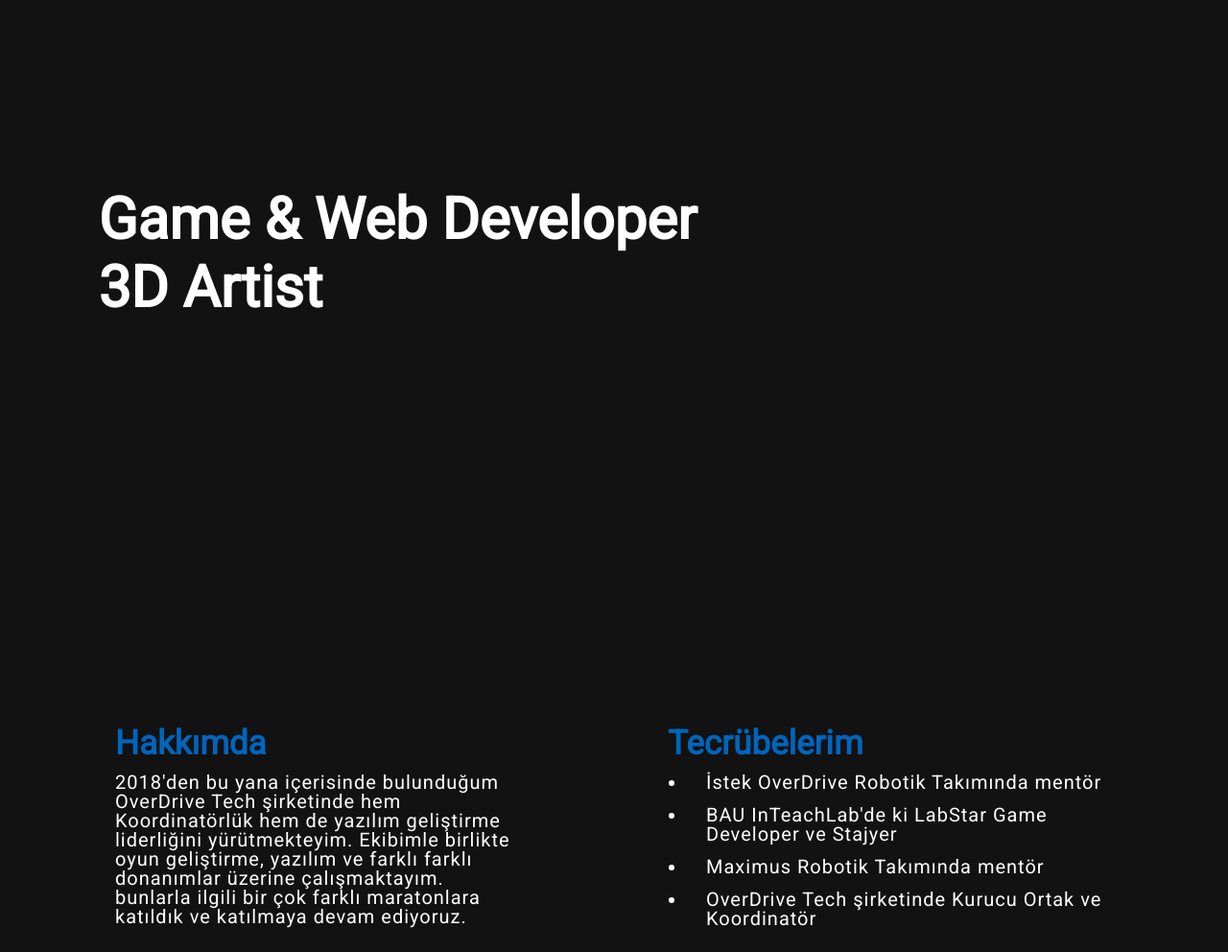
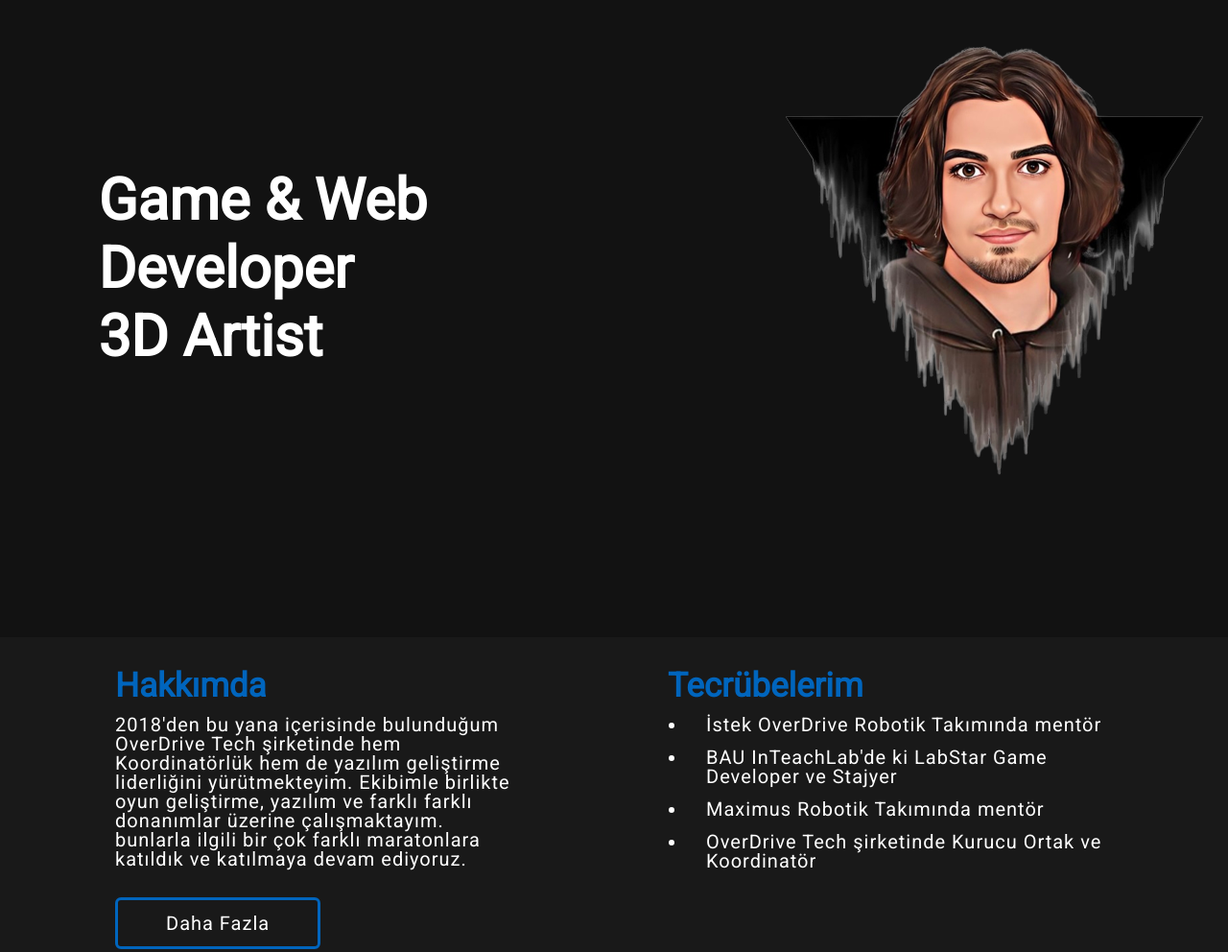
Before and after one commit to MertAtesTopuz/Portfolyo-Sitesi, a plain HTML site: page pf/index.html in a window 1280 px wide. Shown: the part 136-1128 px from the top of the page at 96% size. Drawn offline with nearby package versions, Linux system fonts and the light colour scheme; files whose address does not match are found by name.

Commit message:
Commit
Second Commit

```diff
--- a/pf/index.html
+++ b/pf/index.html
@@ -41,11 +41,14 @@
         <h1>Coordinator at <a href="#"><span class="over">Over</span><span class="drive">Drive</span></a></h1>
         <h1>Mentor at <a href="#" class="maximus">Maximus</a></h1>-->
 
-        <h1>Game & Web Developer <br> 3D Artist</h1>
+        <div class="contenth1">
+            <h1>Game & Web Developer <br> 3D Artist</h1>
+        </div>
+        <div class="PfImage"><img src="./img/Pf.png" alt="PF"></div>
     </div>
 
     <!--about kısmı-->
-    <div id="about">
+    <div id="about1">
         <div class="container">
             <div class="row">
                 <div class="about-col-1">
--- a/pf/style.css
+++ b/pf/style.css
@@ -182,6 +182,7 @@ nav ul li a:hover::after {
     height: 100vh;
     width: 100%;
     /* bunu daha sonra resim yap */
+    /* background-image: url('./img/Background.jpeg'); */
     background-color: #121212;
     background-size: cover;
     background-position: center;
@@ -216,12 +217,26 @@ a .drive {
     text-align: left;
 }
 
+.content {
+    display: flex;
+}
+
+.contenth1 {
+    padding-top: 150px;
+    flex-basis: 65%;
+}
+
+.PfImage {
+    flex-basis: 5%;
+    padding-left: 100px;
+}
+
+
 /*        about       */
 
-#about {
+#about1 {
     padding: 30px 0;
     color: white;
-    /* sonra bunu 121212 yap resmi koyduktan sonra */
     background-color: #191919;
 }
 
```
Also changed, not shown: pf/projeler.html (+1 -1 lines), pf/img/Background.jpeg (added), pf/img/Pf.png (added), 1 other file.
